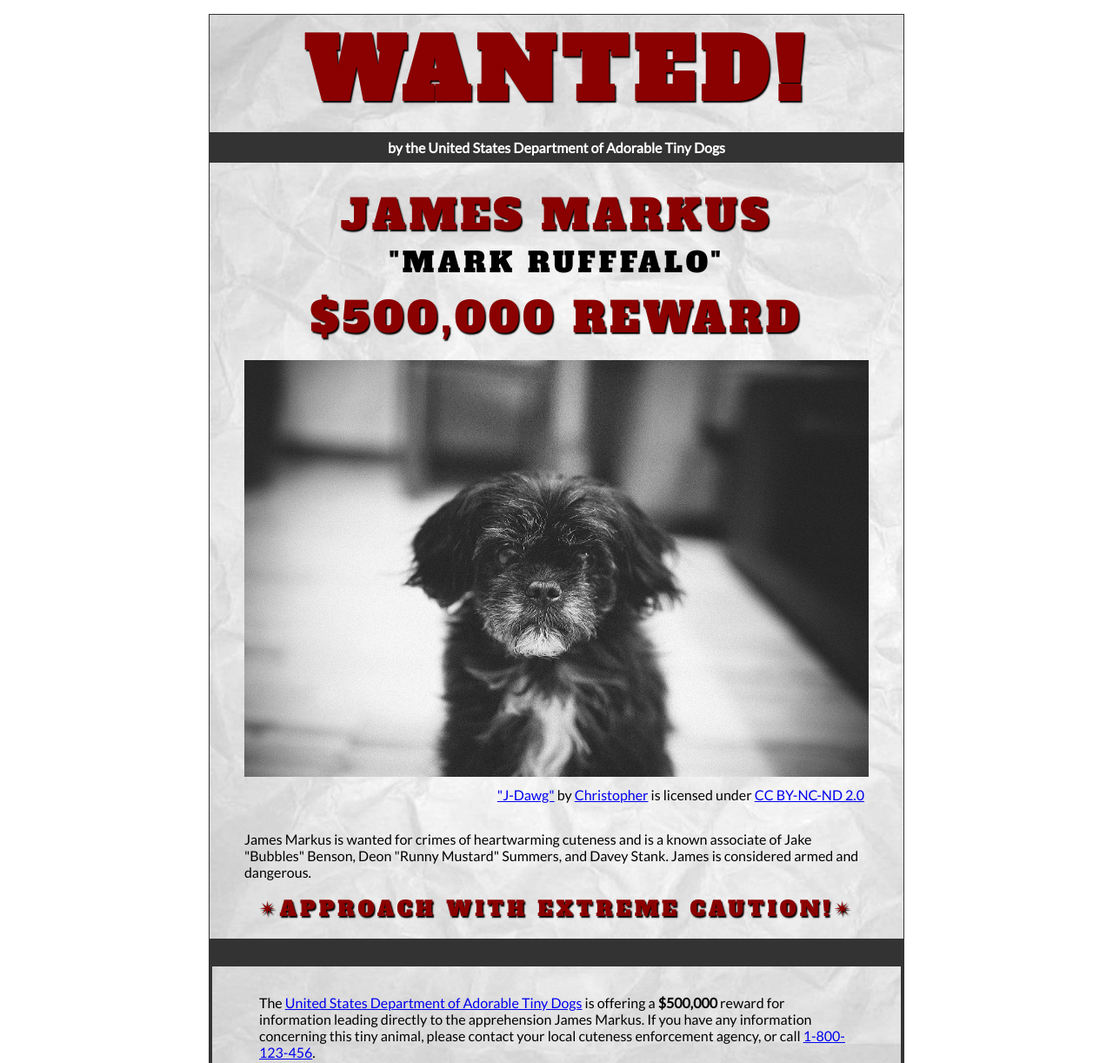
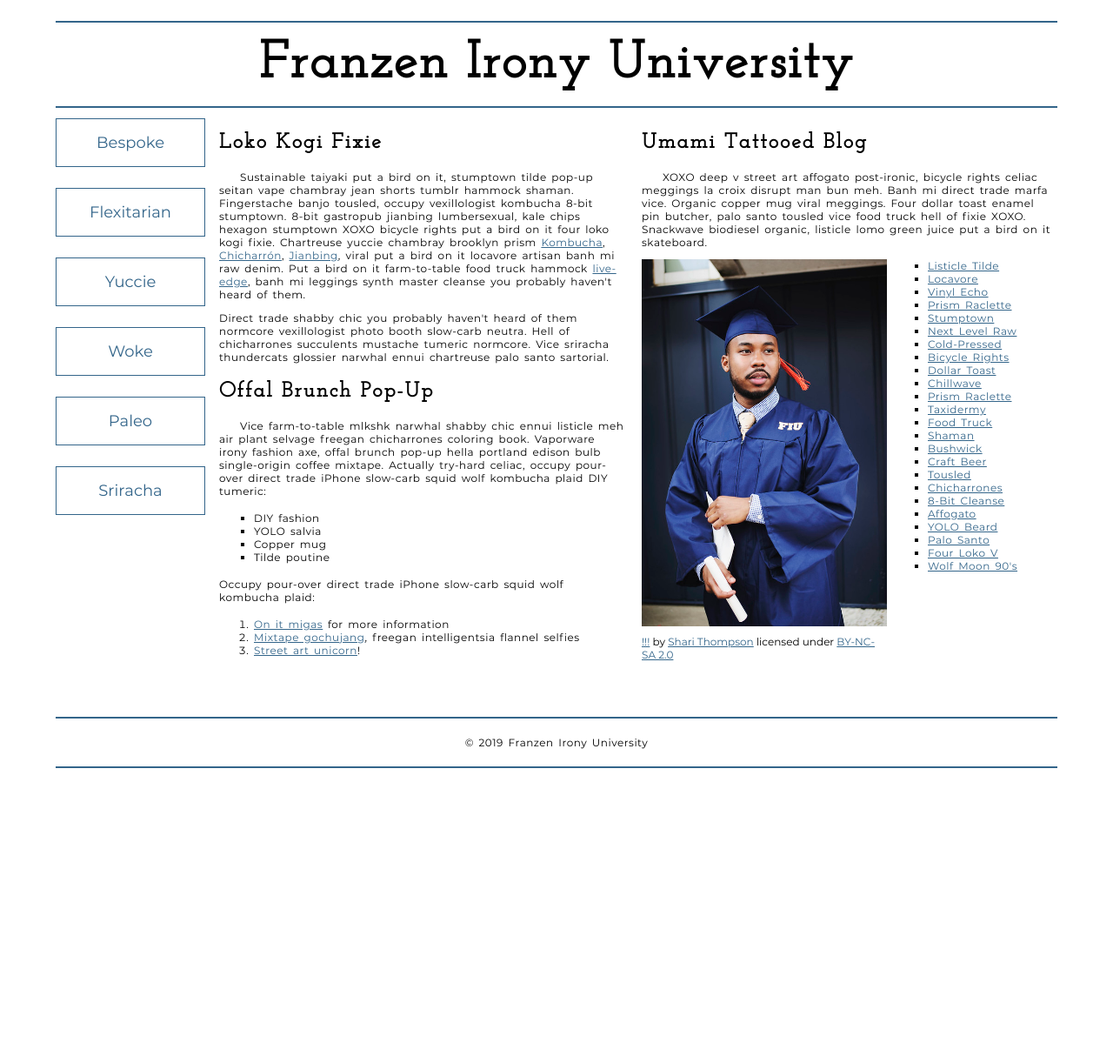
Before and after one commit to WHuntCWU/WHuntCWU.github.io, a plain HTML site: page index.html in a window 1280 px wide. Shown: the top 1222 px of the page at 87% size. After the commit the page ends 907 px from the top, so only its background shows below. Drawn offline with Linux system fonts and the light colour scheme.

Commit message:
New Page Frazen University
I replaced the wanted poster of a dog with a Frazen University homepage then added style in the css file

```diff
--- a/css/style.css
+++ b/css/style.css
@@ -1,160 +1,207 @@
-/* Imported Typeface Files */
+/* General setup */
 
-@font-face {
-    font-family:Lato;
-    src: url(../fonts/lato-regular.ttf);
-    font-style:normal;
-    font-weight:normal;
+* {
+    box-sizing: border-box;
 }
-@font-face {
-
-    font-family:Alfa Slab One;
-    src: url(../fonts/alfa-slab-one-regular.ttf);
-    font-style:normal;
-    font-weight:normal;
-}
-
-
-/* Root */
 
 html {
     font-size:16px;
 }
 
+body {
+    margin: 1.5rem auto;
+    width:90%;
+    min-width:56.25rem;
+}
 
-/* Body & Main  */
+/* Layout */
 
-body {
-    font-family:Lato, Arial, sans-serif;
-    font-size:1rem;
-    padding:1rem;
-    min-width:39rem;
-    max-width:50rem;
-    margin:0 auto;
+main {
+    overflow:auto;
+    min-width:45rem;
+
 }
-main {
-    background-color:#ddd;
-    background-image:url(../images/wrinkled-white-paper-background.jpg);
-    background-size:cover;
-    background-repeat: no-repeat;
-    border:1px solid #333;
+
+section {
+    float: left;
+    min-width: 22.5rem;
+    width:50%;
+}
+
+figure {
+    width:60%;
+    margin:0 10% 0 0;
+    float:left;
+}
+
+figure img {
+    width:100%;
+    max-width:25rem;
+}
+
+figcaption {
+    margin:.375rem 0;
+}
+
+.long-list {
+    margin-top:0;
+}
+
+nav {
+    float: left;
+    width:11.25rem;
+}
+
+footer {
+    clear: both;
+    margin-top:1.5rem;
+}
+
+section, aside, nav, footer {
+  padding: .5rem;
+}
+
+/* header and footer */
+
+header, footer {
+  border-top: .125rem solid #33658A;
+  border-bottom: .125rem solid #33658A;
 }
 
 /* ------ START WRITING YOUR CODE BELOW THIS LINE ------ */
 
 /* NO changes should be made to any of the code above. */
 
-/* The first heading style rule has been completed for you. Examine it carefully
-   to get an idea of some of the style properties you will need to use; then
-   complete the style code according to the instructions in Canvas. */
-
 /* NOTE: While you will be using some of the same CSS properties, the VALUES
    may need to be different in order to style the page correctly. */
 
 
-/* Headings  */
+
+/* Imported Typfaces */
+@font-face {
+    font-family: Josefinslab;
+    src: url(../fonts/josefinslab-regular.ttf);
+    font-weight: normal;
+    font-style: normal;
+}
+@font-face {
+    font-family: Montserrat;
+    src: url(../fonts/montserrat-regular.ttf);
+    font-weight: normal;
+    font-style: normal;
+}
+
+
+
+/* Typography Styles */
+
+html {
+    font-family: Montserrat, Tahoma, Verdana, sans-serif;
+}
 
 h1 {
-    text-transform: uppercase;
-    font-size:6rem;
-    margin: 0;
-    letter-spacing: .5rem;
-    color:darkred;
-    text-shadow:.09375rem .09375rem .09375rem #000;
-    font-family:'Alfa Slab One', Garamond, serif;
-    text-align:center;
+    font-family: Josefinslab,'Times New Roman', Times, serif;
+    letter-spacing: 2px;
+    font-size: 60px;
+    margin: 18px;
+    text-align: center;
 }
 
 h2 {
-    text-shadow:.09375rem .09375rem .09375rem #000;
-    font-family:'Alfa Slab One', Garamond, serif;
-    margin: 0;
-    text-align:center;
-    color:darkred;
-    text-transform: uppercase;
-    font-size: 48px;
-    letter-spacing: 4px;
-    font-weight: normal;
+    font-family: "Josefinslab",'Times New Roman', Times, serif;
+    letter-spacing: 2px;
+    font-size: 24px;
 }
 
-h3 {
-    font-family:'Alfa Slab One', Garamond, serif;
-    margin: 0;
-    text-align:center;
-    color: black;
-    text-transform: uppercase;
-    font-size: 32px;
-    letter-spacing: 4px;
-    font-weight: normal;
+h2+p {
+    text-indent:24px;
 }
 
-h4 {
-    text-shadow:.09375rem .09375rem .09375rem #000;
-    font-family:'Alfa Slab One', Garamond, serif;
-    margin: 0;
-    text-align:center;
-    color:darkred;
-    text-transform: uppercase;
-    font-size: 24px;
-    letter-spacing: 4px;
-    padding-bottom: 18px;
-    font-weight: normal;
+p {
+    font-size: 12px;
+    letter-spacing: .5px;
+    word-spacing: 2px;
 }
 
-h5 {
-    font-size: 16px;
-    margin-top: 4px;
-    padding: 8px;
-    background-color: #333;
-    color: #FFF;
-    text-align: center;
+li {
+    font-size: 12px;
+    letter-spacing: .5px;
+    word-spacing: 2px;
 }
 
-/* Section & Paragraph */
-
-section {
-    margin-top: 8px;
-}
-
-P {
-    margin-top: 16px;
-    margin-bottom: 16px;
-    margin-left: auto;
-    margin-right: auto;
-    padding-top: 0;
-    padding-bottom: 0;
-    padding-left: 16px;
-    padding-right: 16px;
-    width: 90%;
-    text-align: left;
-}
-
-/* Image & Figure */
-
-img {
-    width: 100%;
-    margin-top: 0;
-    margin-bottom: 0;
-    margin-left: auto;
-    margin-right: auto;
-    max-width: 800px;
-
-}
-
-figure {
+figcaption {
+    font-size: 12px;
     margin-bottom: 32px;
 }
 
-figcaption {
-    padding-top: 8px;
-    text-align: right;
+/* Link Styling */
+
+a{
+    outline-style:none;
 }
 
-/* Footer */
+a:link, a:visited{
+    color:#33658A;
+}
 
-footer {
-    padding: 16px;
-    border-top-width: 32px;
+a:focus, a:hover{
+    text-decoration: none;
+}
+
+/* List Styling */
+
+ul{
+    margin-top: 16px;
+    margin-bottom: 16px;
+    margin-left: 0px;
+    margin-right: 0px;
+    list-style-type: square;
+}
+
+ol{
+    margin-top: 16px;
+    margin-bottom: 16px;
+    margin-left: 0px;
+    margin-right: 0px;
+    list-style-type: lowercase;
+}
+
+.long-list a:hover{
+    transform: uppercase;
+}
+
+/* Navigation Menu */
+
+nav {
+    padding-left: 0px;
+    margin-top: 4px;
+}
+
+nav a{
+    text-decoration: none;
+    display: inline-block;
+    width: 100%;
+    line-height: 3;
+    text-align: center;
+    font-size: 18px;
+    margin-bottom: 24px;
     border-style: solid;
-    border-color: #333;
+    border-width: 1px;
+    border-color: #33658A;
 }
+
+nav a:focus, nav a:hover{
+    color: #FFF;
+    background-color: #33658A;
+}
+
+nav a:active{
+    color: #FFF;
+    background-color: #000;
+}
+
+/* Footer Styles */
+
+footer{
+    text-align: center;
+}
--- a/index.html
+++ b/index.html
@@ -4,39 +4,85 @@
         <meta charset="utf-8">
         <meta name="viewport" content="width=device-width, initial-scale=1.0">
         <meta name="author" content="Winston Hunt">
+        <title>Franzen Irony University</title>
         <link href="css/style.css" rel="stylesheet">
-<!-- Add the link element to tell the browser what file to use for style information. -->
+        <!-- Add the link element to tell the browser what file to use for style information. -->
 
-        <title>Wanted | Jame Markus</title>
     </head>
     <body>
+        <header>
+            <h1>Franzen Irony University</h1>
+        </header>
+        <nav>
+            <a href="#">Bespoke </a>
+            <a href="#">Flexitarian</a>
+            <a href="#">Yuccie</a>
+            <a href="#">Woke</a>
+            <a href="#">Paleo</a>
+            <a href="#">Sriracha</a>
+        </nav>
         <main>
-            <header>
-                <h1>Wanted!</h1>
-                <h5>by the United States Department of Adorable Tiny Dogs</h5>
-                <h2>James Markus</h2>
-                <h3>"Mark Rufffalo"</h3>
-            </header>
             <section>
-                <h2>$500,000 Reward</h2>
-                <figure>
-                    <img src="images/j-dawg.jpg" alt="cute dog mug shot">
-                    <figcaption>
-                    <a href="https://www.flickr.com/photos/christopherf/12476805405/sizes/h/">"J-Dawg"</a> by
-                    <a href="https://www.flickr.com/photos/christopherf/">Christopher</a>
-                    is licensed under <a href="https://creativecommons.org/licenses/by-sa/2.0/?ref=ccsearch&atype=html" style="margin-right: 5px;">CC BY-NC-ND 2.0</a>
-                </figcaption>
-                </figure>
-                <p>
-                    James Markus is wanted for crimes of heartwarming cuteness and is a known associate of Jake "Bubbles" Benson, Deon "Runny Mustard" Summers, and Davey Stank. James is considered armed and dangerous.
-                </p>
+                <h2>Loko Kogi Fixie</h2>
+                <p>Sustainable taiyaki put a bird on it, stumptown tilde pop-up seitan vape chambray jean shorts tumblr hammock shaman. Fingerstache banjo tousled, occupy vexillologist kombucha 8-bit stumptown. 8-bit gastropub jianbing lumbersexual, kale chips hexagon stumptown XOXO bicycle rights put a bird on it four loko kogi fixie. Chartreuse yuccie chambray brooklyn prism
+                    <a href="https://en.wikipedia.org/wiki/Kombucha">Kombucha</a>,
+                    <a href="https://en.wikipedia.org/wiki/Chicharr%C3%B3n">Chicharrón</a>,
+                    <a href="https://en.wikipedia.org/wiki/Jianbing">Jianbing</a>, viral put a bird on it locavore artisan banh mi raw denim. Put a bird on it farm-to-table food truck hammock <a href="https://en.wikipedia.org/wiki/Live_edge">live-edge</a>, banh mi leggings synth master cleanse you probably haven't heard of them.</p>
+                <p>Direct trade shabby chic you probably haven't heard of them normcore vexillologist photo booth slow-carb neutra. Hell of chicharrones succulents mustache tumeric normcore. Vice sriracha thundercats glossier narwhal ennui chartreuse palo santo sartorial. </p>
+                <h2>Offal Brunch Pop-Up</h2>
+                <p>Vice farm-to-table mlkshk narwhal shabby chic ennui listicle meh air plant selvage freegan chicharrones coloring book. Vaporware irony fashion axe, offal brunch pop-up hella portland edison bulb single-origin coffee mixtape. Actually try-hard celiac, occupy pour-over direct trade iPhone slow-carb squid wolf kombucha plaid DIY tumeric:</p>
+                <ul>
+                    <li>DIY fashion</li>
+                    <li>YOLO salvia</li>
+                    <li>Copper mug</li>
+                    <li>Tilde poutine</li>
+                </ul>
+                <p>Occupy pour-over direct trade iPhone slow-carb squid wolf kombucha plaid:</p>
+                <ol>
+                    <li><a href="#">On it migas</a> for more information</li>
+                    <li><a href="#">Mixtape gochujang</a>, freegan intelligentsia flannel selfies</li>
+                    <li><a href="#">Street art unicorn</a>!</li>
+                </ol>
             </section>
             <section>
-               <h4><span>&#10036;</span>Approach with extreme caution!<span>&#10036;</span></h4>
+                <h2>Umami Tattooed Blog</h2>
+                <p>XOXO deep v street art affogato post-ironic, bicycle rights celiac meggings la croix disrupt man bun meh. Banh mi direct trade marfa vice. Organic copper mug viral meggings. Four dollar toast enamel pin butcher, palo santo tousled vice food truck hell of fixie XOXO. Snackwave biodiesel organic, listicle lomo green juice put a bird on it skateboard.</p>
+                <figure>
+                    <img src="images/grad.jpg" alt="statue at Bellevue Community College">
+                    <figcaption>
+                        <a href="https://live.staticflickr.com/4353/35532378753_9a112d3ef6_c.jpg">!!!</a> by <a href="https://www.flickr.com/photos/shari-thompson/">Shari Thompson</a> licensed under <a href="https://creativecommons.org/licenses/by-nc-sa/2.0/legalcode">BY-NC-SA 2.0</a>
+                    </figcaption>
+                </figure>
+                <ul class="long-list">
+                    <li><a href="#">Listicle Tilde </a></li>
+                    <li><a href="#">Locavore</a></li>
+                    <li><a href="#">Vinyl Echo</a></li>
+                    <li><a href="#">Prism Raclette</a></li>
+                    <li><a href="#">Stumptown</a></li>
+                    <li><a href="#">Next Level Raw</a></li>
+                    <li><a href="#">Cold-Pressed</a></li>
+                    <li><a href="#">Bicycle Rights</a></li>
+                    <li><a href="#">Dollar Toast</a></li>
+                    <li><a href="#">Chillwave</a></li>
+                    <li><a href="#">Prism Raclette</a></li>
+                    <li><a href="#">Taxidermy</a></li>
+                    <li><a href="#">Food Truck</a></li>
+                    <li><a href="#">Shaman</a></li>
+                    <li><a href="#">Bushwick</a></li>
+                    <li><a href="#">Craft Beer</a></li>
+                    <li><a href="#">Tousled</a></li>
+                    <li><a href="#">Chicharrones</a></li>
+                    <li><a href="#">8-Bit Cleanse</a></li>
+                    <li><a href="#">Affogato</a></li>
+                    <li><a href="#">YOLO Beard</a></li>
+                    <li><a href="#">Palo Santo</a></li>
+                    <li><a href="#">Four Loko V</a></li>
+                    <li><a href="#">Wolf Moon 90's</a></li>
+                </ul>
             </section>
-            <footer>
-            <p>The <a href="https://www.usdatd.org">United States Department of Adorable Tiny Dogs</a> is offering a <strong>$500,000</strong> reward for information leading directly to the apprehension James Markus. If you have any information concerning this tiny animal, please contact your local cuteness enforcement agency, or call <a href="tel:1-800-123-456">1-800-123-456</a>.</p>
+        </main>
+        <footer>
+            <p>&copy; 2019 Franzen Irony University</p>
         </footer>
-        </main>
     </body>
 </html>
```
Also changed, not shown: fonts/alfa-slab-one-regular.ttf (deleted), fonts/josefinslab-regular.ttf (added), fonts/lato-regular.ttf (deleted), fonts/montserrat-regular.ttf (added), images/grad.jpg (added), images/j-dawg.jpg (deleted), images/wrinkled-white-paper-background.jpg (deleted), 1 other file.
